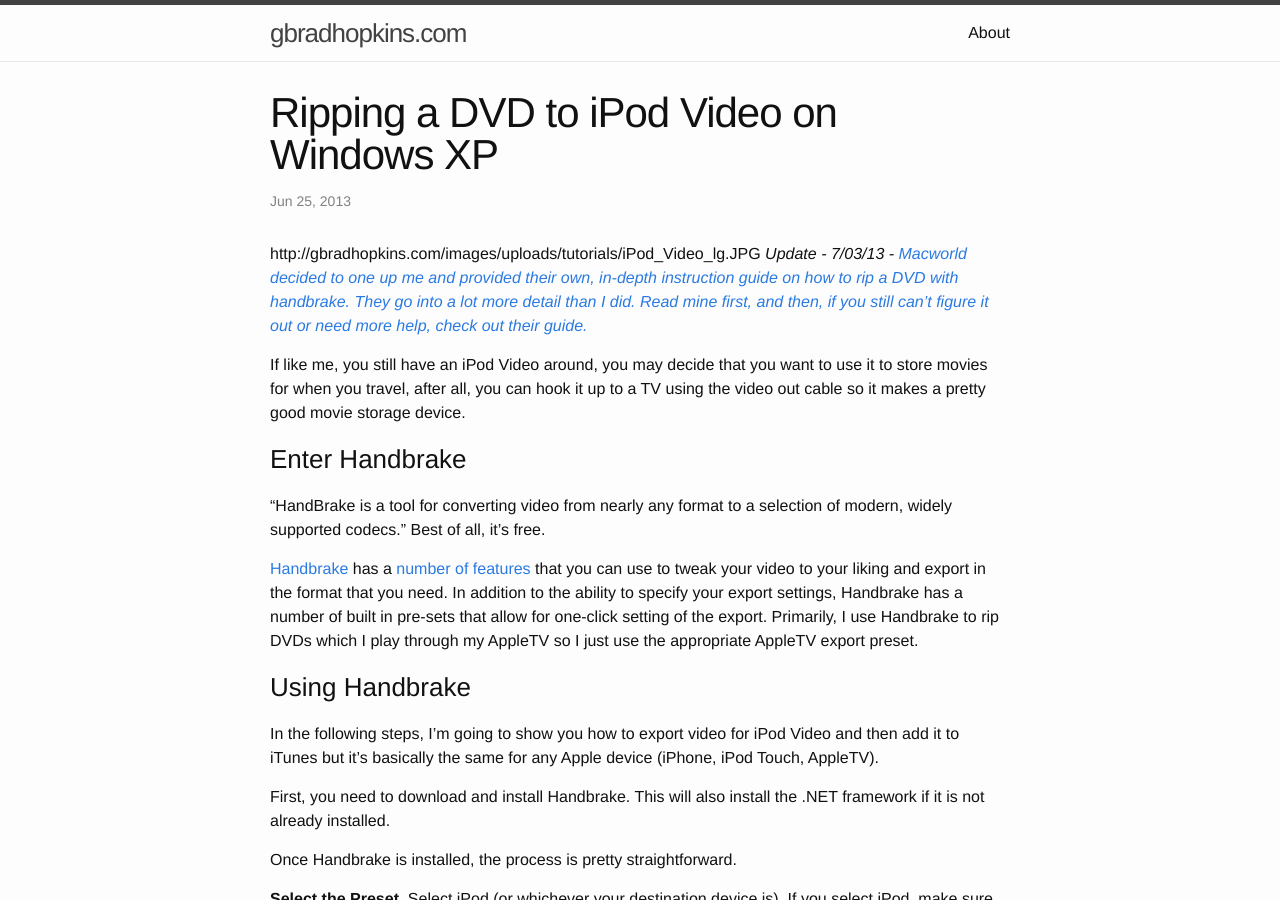
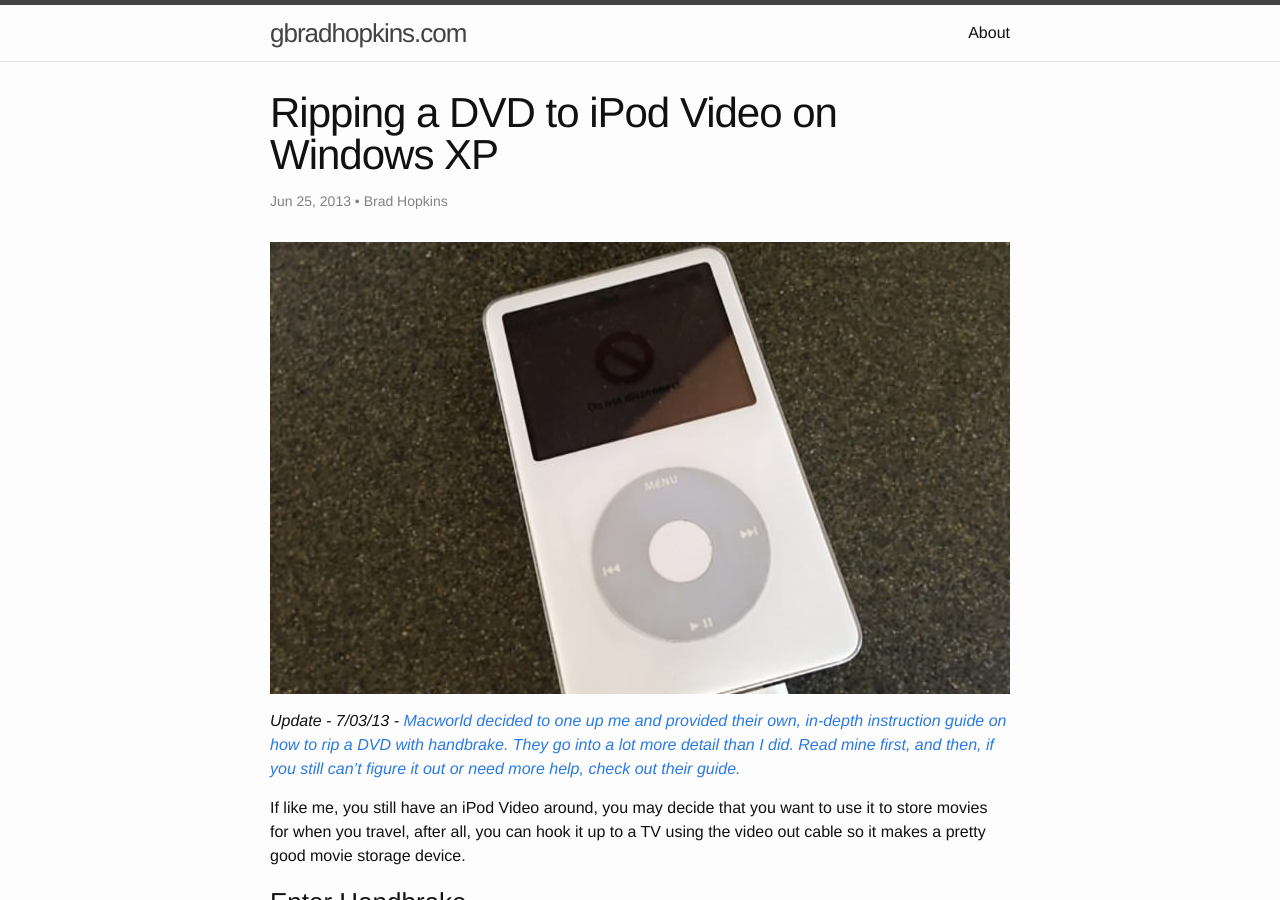
Before and after one commit to firebrandmedia/gbradhopkins.com, a Jekyll site: the page built from _posts/2013-06-25-ripping-dvd-to-ipod-video.md, in a window 1280 px wide and 900 px high. Built offline with Jekyll 4.4.1, drawn with Linux system fonts in a browser that asks for light colours; some of the changed lines change nothing that is shown.

Commit message:
Updated image links in article

```diff
--- a/_config.yml
+++ b/_config.yml
@@ -15,7 +15,18 @@
 twitter_username: gbradhopkins
 github_username:  firebrandmedia
 
-
 # Build settings
 markdown: kramdown
-future: FALSE
+
+# Default Settings
+
+defaults:
+  -
+    scope:
+      path: "" # an empty string here means all files in the project
+      type: "posts" # previously `post` in Jekyll 2.2.
+    values:
+      author: Brad Hopkins
+      authorbio: I bought my first computer - an Apple Performa 6320 - when I was in college and have been building websites ever since. I like long walks in Illustrator and candle lit dinners with ExpressionEngine.
+      authorphoto: /images/bio-gbradhopkins.jpg
+      layout: "post"
--- a/_posts/2013-06-25-ripping-dvd-to-ipod-video.md
+++ b/_posts/2013-06-25-ripping-dvd-to-ipod-video.md
@@ -5,7 +5,8 @@
 categories: PC Tutorials
 ---
 
-http://gbradhopkins.com/images/uploads/tutorials/iPod\_Video\_lg.JPG
+![iPod Video Image]({{site.baseurl}}/images/iPod_Video_lg.JPG)
+
 *Update - 7/03/13 - [Macworld decided to one up me and provided their own, in-depth instruction guide on how to rip a DVD with handbrake. They go into a lot more detail than I did. Read mine first, and then, if you still can’t figure it out or need more help, check out their guide.][1]*
 
 If like me, you still have an iPod Video around, you may decide that you want to use it to store movies for when you travel, after all, you can hook it up to a TV using the video out cable so it makes a pretty good movie storage device.
@@ -67,11 +68,11 @@
  [1]: http://www.macworld.com/article/1157590/how_to_rip_dvd_handbrake.html
  [2]: http://handbrake.fr/
  [3]: http://handbrake.fr/features.php
- [4]: http://gbradhopkins.com/images/uploads/tutorials/Handbrake_Step_1.jpg
- [5]: http://gbradhopkins.com/images/uploads/tutorials/Handbrake_Step_2.jpg
- [6]: http://gbradhopkins.com/images/uploads/tutorials/Handbrake_Step_3.jpg
- [7]: http://gbradhopkins.com/images/uploads/tutorials/Handbrake_Step_4.jpg
- [8]: http://gbradhopkins.com/images/uploads/tutorials/iTunes_Step_1.jpg
- [9]: http://gbradhopkins.com/images/uploads/tutorials/iTunes_Step_2.jpg
- [10]: http://gbradhopkins.com/images/uploads/tutorials/iTunes_Step_3.jpg
- [11]: http://gbradhopkins.com/images/uploads/tutorials/iTunes_Step_4.jpg
+ [4]: {{site.baseurl}}/images/Handbrake_Step_1.jpg
+ [5]: {{site.baseurl}}/images/Handbrake_Step_2.jpg
+ [6]: {{site.baseurl}}/images/Handbrake_Step_3.jpg
+ [7]: {{site.baseurl}}/images/Handbrake_Step_4.jpg
+ [8]: {{site.baseurl}}/images/iTunes_Step_1.jpg
+ [9]: {{site.baseurl}}/images/iTunes_Step_2.jpg
+ [10]: {{site.baseurl}}/images/iTunes_Step_3.jpg
+ [11]: {{site.baseurl}}/images/iTunes_Step_4.jpg
```
